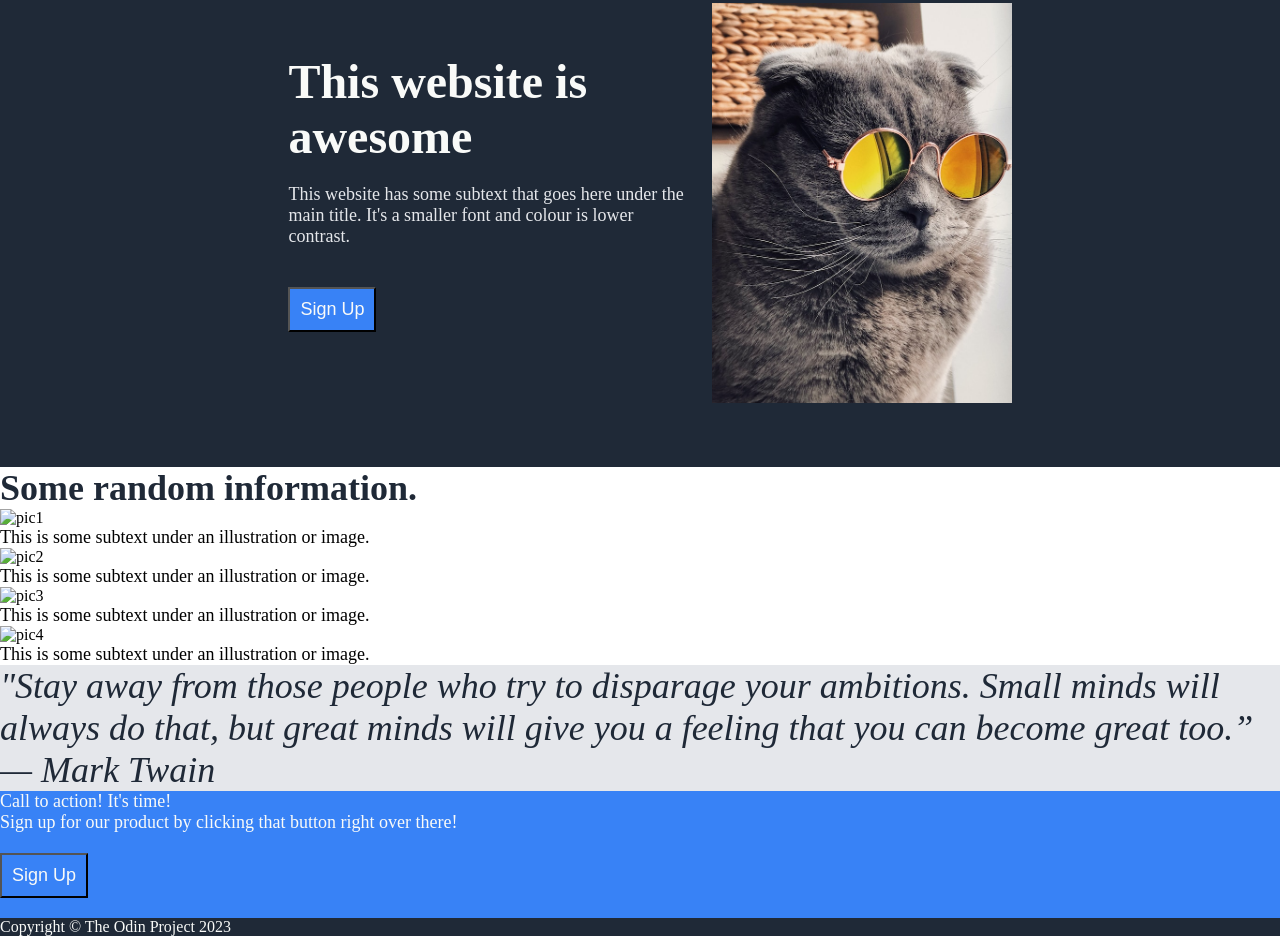
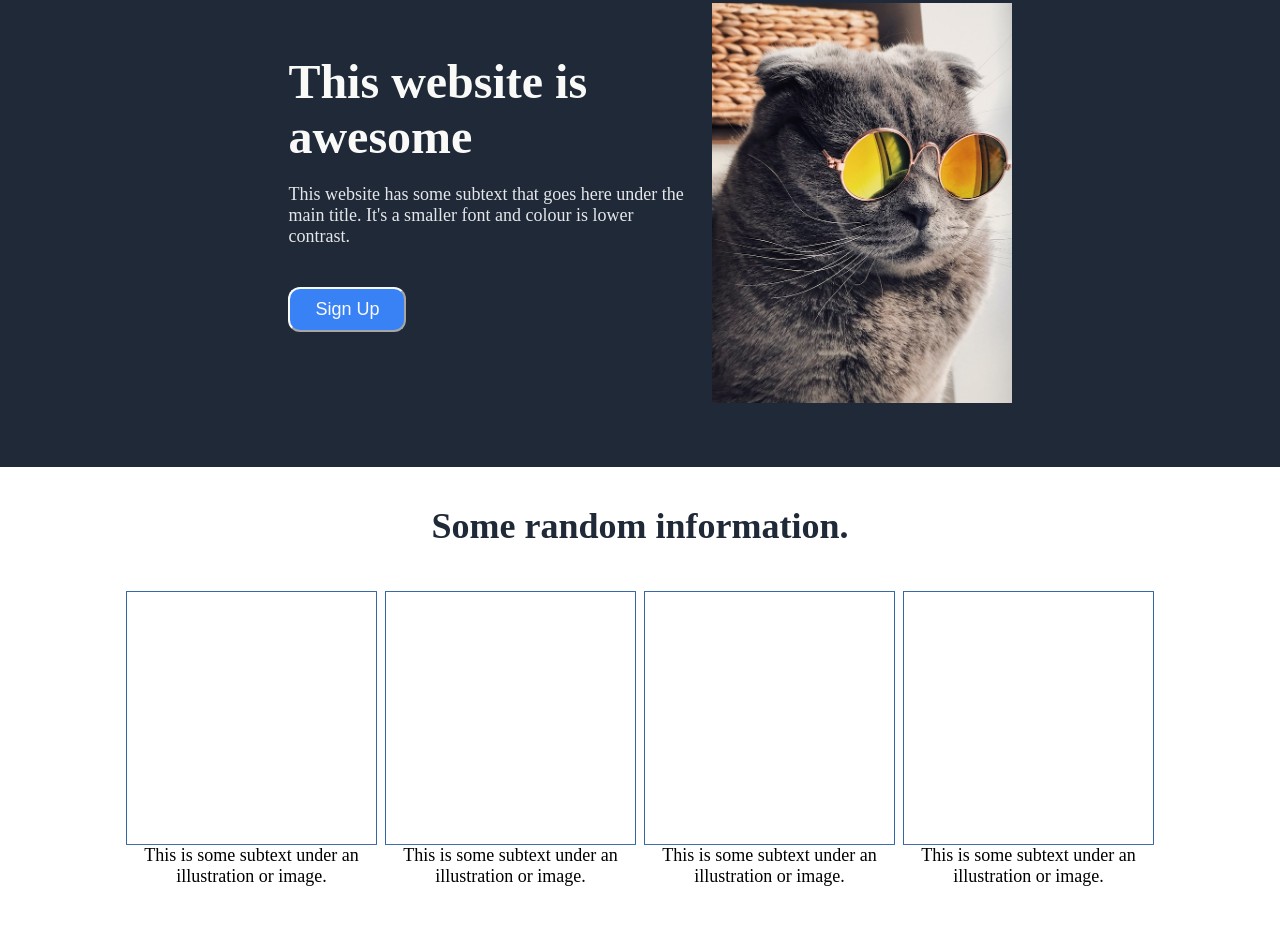
Before and after one commit to mle149/OP_Landing_Page, a plain HTML site: page index.html in a window 1280 px wide. Shown: the part 88-1040 px from the top of the page. Drawn offline with Linux system fonts and the light colour scheme.

Commit message:
updated info section and call to action button

```diff
--- a/index.html
+++ b/index.html
@@ -36,14 +36,24 @@
 
     <div id="information">
         <p id="info_header">Some random information.</p>
-        <img src="" alt="pic1">
+        <div class="info_pic">
+            <div class="pic1">
+                <img src="image/rectangle.png" alt="pic1">
                 <p>This is some subtext under an illustration or image.</p>
-        <img src="" alt="pic2">
+            </div>
+            <div class="pic2">
+                <img src="image/rectangle.png" alt="pic2">
                 <p>This is some subtext under an illustration or image.</p>
-        <img src="" alt="pic3">
+            </div>
+            <div class="pic3">
+                <img src="image/rectangle.png" alt="pic3">
                 <p>This is some subtext under an illustration or image.</p>
-        <img src="" alt="pic4">
+            </div>
+            <div class="pic4">
+                <img src="image/rectangle.png" alt="pic4">
                 <p>This is some subtext under an illustration or image.</p>
+            </div>
+        </div>
     </div>
 
     <div id="quote">
@@ -51,9 +61,13 @@
     </div>
 
     <div id="call_to_action">
-        <p>Call to action! It's time!</p>
+        <div class="cta_text">
+            <p id="cta">Call to action! It's time!</p>
             <p>Sign up for our product by clicking that button right over there!</p>
+        </div>
+        <div class="cta_btn">
             <button class="sign_up_btn" type="button">Sign Up</button>
+        </div>
     </div>
 
     <footer class="sticky_footer">
--- a/style.css
+++ b/style.css
@@ -68,6 +68,8 @@ body {
 .sticky_footer {
     position: sticky;
     top: 100%;
+    padding: 3%;
+    text-align: center;
 }
 
 /* Header & Navigation Bar */
@@ -126,3 +128,69 @@ button {
 #cat_with_glasses {
     max-width: 300px;
 }
+
+#info_header {
+    display: flex;
+    justify-content: center;
+    align-items: center;
+    margin-top: 3%;
+}
+
+/* Container for 4 images & caption below */
+.info_pic {
+    display: flex;
+    justify-content: center;
+    align-items: center;
+    text-align: center;
+    margin-top: 3%;
+    margin-bottom: 10%;
+}
+
+/* Pic 1-4 in textbox containers to make text appear below each img */
+.pic1 {
+    display: flex;
+    flex-direction: column;
+    align-items: center;
+    width: 259px;
+}
+.pic2 {
+    display: flex;
+    flex-direction: column;
+    align-items: center;
+    width: 259px;
+}.pic3 {
+    display: flex;
+    flex-direction: column;
+    align-items: center;
+    width: 259px;
+}.pic4 {
+    display: flex;
+    flex-direction: column;
+    align-items: center;
+    width: 259px;
+}
+
+#quote {
+    padding: 5%;
+    text-align: center;
+}
+
+#call_to_action {
+    margin: 5%;
+    padding: 2%;
+    display: flex;
+    justify-content: space-evenly;
+    align-items: center;
+}
+
+#cta {
+    font-weight: 800;
+    font-size: larger;
+}
+
+.sign_up_btn {
+    border-color: #f9faf8;
+    padding-left: 25px;
+    padding-right: 25px;
+    border-radius: 12px;
+}
```
Also changed, not shown: image/rectangle.png (added). Lines whose indentation alone changed are shown as unchanged.
